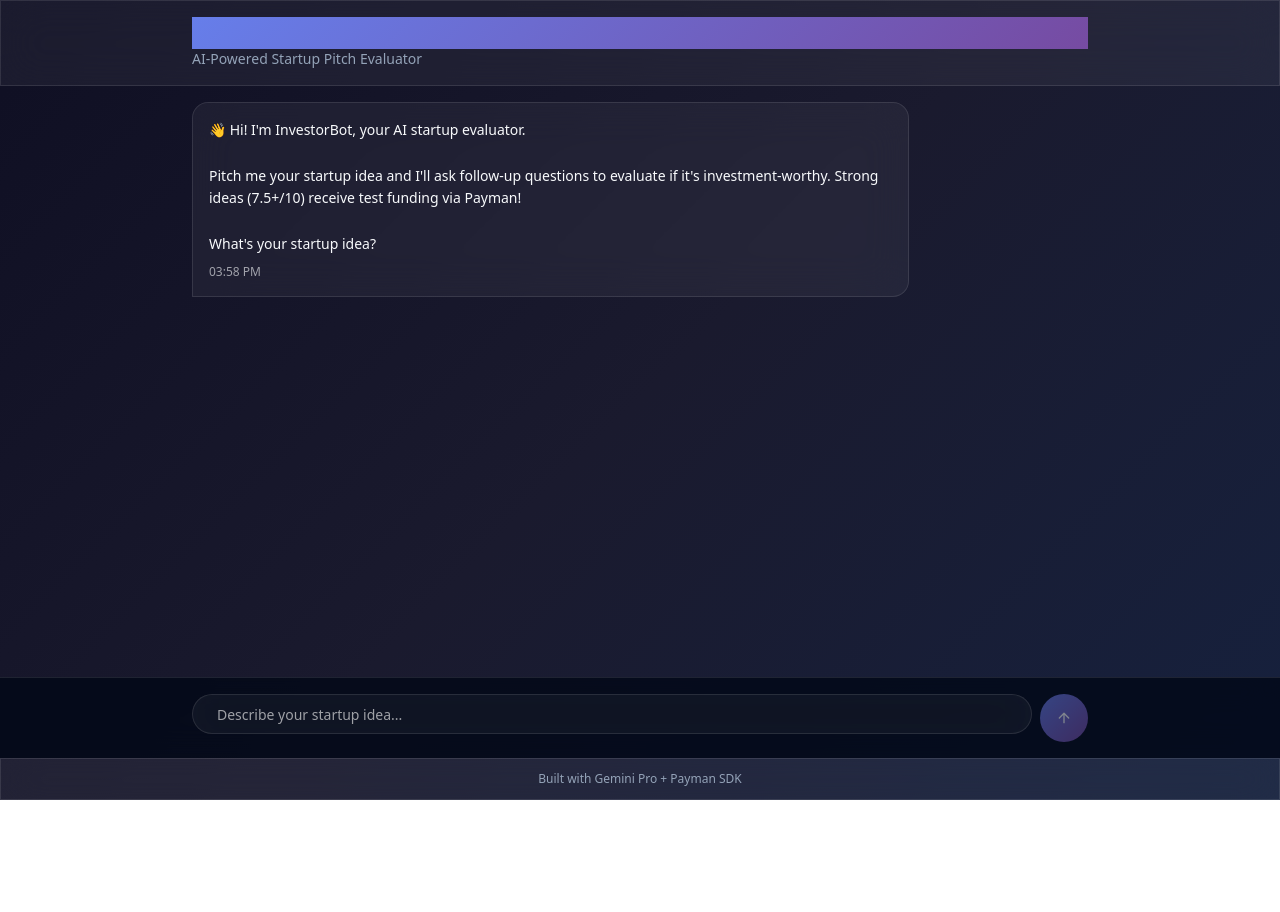
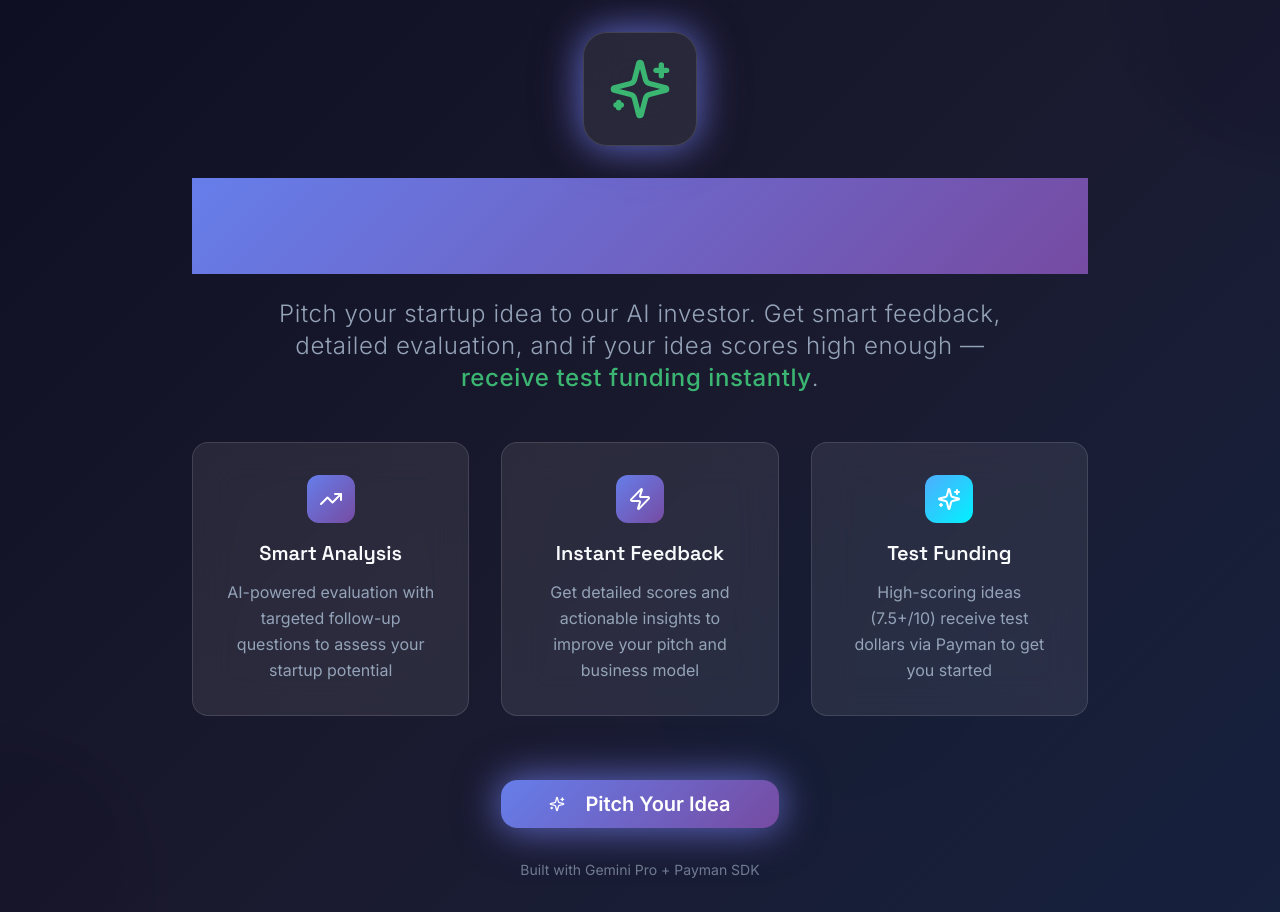
Before and after one commit to rajdesai17/pitch-ai-wallet, a React (Vite) app: page / in a window 1280 px wide. Before the commit the page ends 800 px from the top, so only its background shows below. Built offline with nearby package versions, Linux system fonts and the light colour scheme.

Commit message:
feat: Improve UI and add landing page
- Added a landing page with a "Pitch Your Idea" button.
- Enhanced the UI with cleaner aesthetics, improved spacing, and richer fonts.

```diff
--- a/src/components/ChatMessage.tsx
+++ b/src/components/ChatMessage.tsx
@@ -11,18 +11,18 @@ interface ChatMessageProps {
 const ChatMessage: React.FC<ChatMessageProps> = ({ message, isUser, timestamp }) => {
   return (
     <div className={cn(
-      "flex w-full mb-4",
+      "flex w-full",
       isUser ? "justify-end" : "justify-start"
     )}>
       <div className={cn(
-        "max-w-[80%] p-4 rounded-2xl glass",
+        "max-w-[85%] p-6 rounded-2xl glass transition-all duration-300 hover:scale-[1.02]",
         isUser
-          ? "gradient-primary text-white rounded-br-md"
-          : "bg-card/50 rounded-bl-md border"
+          ? "gradient-primary text-white rounded-br-md shadow-lg"
+          : "bg-card/50 rounded-bl-md border shadow-sm"
       )}>
-        <p className="text-sm leading-relaxed whitespace-pre-wrap">{message}</p>
+        <p className="text-sm leading-relaxed whitespace-pre-wrap font-medium">{message}</p>
         {timestamp && (
-          <p className="text-xs opacity-60 mt-2">
+          <p className="text-xs opacity-60 mt-3 font-light">
             {timestamp.toLocaleTimeString([], { hour: '2-digit', minute: '2-digit' })}
           </p>
         )}
--- /dev/null
+++ b/src/components/Landing.tsx
@@ -0,0 +1,91 @@
+
+import React from 'react';
+import { Button } from '@/components/ui/button';
+import { Sparkles, TrendingUp, Zap } from 'lucide-react';
+
+interface LandingProps {
+  onStartPitching: () => void;
+}
+
+const Landing: React.FC<LandingProps> = ({ onStartPitching }) => {
+  return (
+    <div className="min-h-screen flex flex-col items-center justify-center p-8 relative overflow-hidden">
+      {/* Background Elements */}
+      <div className="absolute inset-0 overflow-hidden">
+        <div className="absolute -top-40 -right-40 w-80 h-80 gradient-primary rounded-full mix-blend-multiply filter blur-xl opacity-20 animate-float"></div>
+        <div className="absolute -bottom-40 -left-40 w-80 h-80 gradient-hero rounded-full mix-blend-multiply filter blur-xl opacity-20 animate-float" style={{ animationDelay: '2s' }}></div>
+        <div className="absolute top-1/2 left-1/2 transform -translate-x-1/2 -translate-y-1/2 w-96 h-96 gradient-success rounded-full mix-blend-multiply filter blur-xl opacity-10 animate-float" style={{ animationDelay: '4s' }}></div>
+      </div>
+
+      {/* Content */}
+      <div className="relative z-10 text-center max-w-5xl mx-auto">
+        {/* Icon */}
+        <div className="mb-8 flex justify-center">
+          <div className="glass p-6 rounded-3xl animate-pulse-glow">
+            <Sparkles className="w-16 h-16 text-primary" />
+          </div>
+        </div>
+
+        {/* Hero Text */}
+        <h1 className="text-hero gradient-primary bg-clip-text text-transparent mb-6 leading-tight">
+          InvestorBot
+        </h1>
+
+        <p className="text-subtitle text-muted-foreground mb-12 max-w-3xl mx-auto leading-relaxed">
+          Pitch your startup idea to our AI investor. Get smart feedback,
+          detailed evaluation, and if your idea scores high enough —
+          <span className="text-primary font-medium"> receive test funding instantly</span>.
+        </p>
+
+        {/* Features */}
+        <div className="grid md:grid-cols-3 gap-8 mb-16 max-w-4xl mx-auto">
+          <div className="glass p-8 rounded-2xl text-center group hover:scale-105 transition-transform duration-300">
+            <div className="w-12 h-12 gradient-primary rounded-xl flex items-center justify-center mx-auto mb-4">
+              <TrendingUp className="w-6 h-6 text-white" />
+            </div>
+            <h3 className="text-xl font-semibold mb-3">Smart Analysis</h3>
+            <p className="text-muted-foreground leading-relaxed">
+              AI-powered evaluation with targeted follow-up questions to assess your startup potential
+            </p>
+          </div>
+
+          <div className="glass p-8 rounded-2xl text-center group hover:scale-105 transition-transform duration-300">
+            <div className="w-12 h-12 gradient-primary rounded-xl flex items-center justify-center mx-auto mb-4">
+              <Zap className="w-6 h-6 text-white" />
+            </div>
+            <h3 className="text-xl font-semibold mb-3">Instant Feedback</h3>
+            <p className="text-muted-foreground leading-relaxed">
+              Get detailed scores and actionable insights to improve your pitch and business model
+            </p>
+          </div>
+
+          <div className="glass p-8 rounded-2xl text-center group hover:scale-105 transition-transform duration-300">
+            <div className="w-12 h-12 gradient-success rounded-xl flex items-center justify-center mx-auto mb-4">
+              <Sparkles className="w-6 h-6 text-white" />
+            </div>
+            <h3 className="text-xl font-semibold mb-3">Test Funding</h3>
+            <p className="text-muted-foreground leading-relaxed">
+              High-scoring ideas (7.5+/10) receive test dollars via Payman to get you started
+            </p>
+          </div>
+        </div>
+
+        {/* CTA Button */}
+        <Button
+          onClick={onStartPitching}
+          className="gradient-primary text-white text-xl px-12 py-6 rounded-2xl font-semibold hover:scale-105 transition-all duration-300 animate-pulse-glow shadow-2xl"
+        >
+          <Sparkles className="w-6 h-6 mr-3" />
+          Pitch Your Idea
+        </Button>
+
+        {/* Subtitle */}
+        <p className="text-sm text-muted-foreground mt-8 opacity-70">
+          Built with Gemini Pro + Payman SDK
+        </p>
+      </div>
+    </div>
+  );
+};
+
+export default Landing;
--- a/src/index.css
+++ b/src/index.css
@@ -1,4 +1,5 @@
 
+@import url('https://fonts.googleapis.com/css2?family=Inter:wght@300;400;500;600;700&family=Space+Grotesk:wght@300;400;500;600;700&display=swap');
 @tailwind base;
 @tailwind components;
 @tailwind utilities;
@@ -35,9 +36,10 @@
     --input: 217.2 32.6% 17.5%;
     --ring: 212.7 26.8% 83.9%;
 
-    --glass-bg: rgba(255, 255, 255, 0.05);
-    --glass-border: rgba(255, 255, 255, 0.1);
+    --glass-bg: rgba(255, 255, 255, 0.08);
+    --glass-border: rgba(255, 255, 255, 0.12);
     --gradient-primary: linear-gradient(135deg, #667eea 0%, #764ba2 100%);
+    --gradient-hero: linear-gradient(135deg, #667eea 0%, #764ba2 50%, #f093fb 100%);
     --gradient-success: linear-gradient(135deg, #4facfe 0%, #00f2fe 100%);
 
     --sidebar-background: 240 5.9% 10%;
@@ -60,6 +62,12 @@
     @apply bg-background text-foreground;
     background: linear-gradient(135deg, #0f0f23 0%, #1a1a2e 50%, #16213e 100%);
     min-height: 100vh;
+    font-family: 'Inter', system-ui, -apple-system, sans-serif;
+  }
+
+  h1, h2, h3, h4, h5, h6 {
+    font-family: 'Space Grotesk', system-ui, -apple-system, sans-serif;
+    font-weight: 600;
   }
 }
 
@@ -74,7 +82,45 @@
     background: var(--gradient-primary);
   }
 
+  .gradient-hero {
+    background: var(--gradient-hero);
+  }
+
   .gradient-success {
     background: var(--gradient-success);
   }
+
+  .text-hero {
+    @apply text-6xl md:text-7xl lg:text-8xl font-bold tracking-tight;
+  }
+
+  .text-subtitle {
+    @apply text-xl md:text-2xl font-light tracking-wide;
+  }
+
+  .animate-float {
+    animation: float 6s ease-in-out infinite;
+  }
+
+  .animate-pulse-glow {
+    animation: pulse-glow 2s ease-in-out infinite alternate;
+  }
 }
+
+@keyframes float {
+  0%, 100% {
+    transform: translateY(0px);
+  }
+  50% {
+    transform: translateY(-20px);
+  }
+}
+
+@keyframes pulse-glow {
+  0% {
+    box-shadow: 0 0 20px rgba(102, 126, 234, 0.4);
+  }
+  100% {
+    box-shadow: 0 0 40px rgba(102, 126, 234, 0.8), 0 0 60px rgba(118, 75, 162, 0.4);
+  }
+}
--- a/src/pages/Index.tsx
+++ b/src/pages/Index.tsx
@@ -3,12 +3,17 @@ import ChatMessage from '@/components/ChatMessage';
 import ChatInput from '@/components/ChatInput';
 import WalletInput from '@/components/WalletInput';
 import PaymentCard from '@/components/PaymentCard';
+import Landing from '@/components/Landing';
+import { Button } from '@/components/ui/button';
+import { ArrowLeft } from 'lucide-react';
 import { Message, PitchEvaluation, PaymentResult } from '@/types/chat';
 import { mockAskApi, mockEvaluateApi, mockPayApi } from '@/utils/mockApi';
 
 type ChatState = 'initial' | 'asking' | 'evaluating' | 'wallet' | 'payment' | 'complete';
+type AppState = 'landing' | 'chat';
 
 const Index = () => {
+  const [appState, setAppState] = useState<AppState>('landing');
   const [messages, setMessages] = useState<Message[]>([
     {
       id: '1',
@@ -36,6 +41,30 @@ const Index = () => {
   useEffect(() => {
     scrollToBottom();
   }, [messages]);
+
+  const handleStartPitching = () => {
+    setAppState('chat');
+  };
+
+  const handleBackToLanding = () => {
+    setAppState('landing');
+    // Reset chat state
+    setChatState('initial');
+    setQuestions([]);
+    setCurrentQuestionIndex(0);
+    setAnswers([]);
+    setEvaluation(null);
+    setPaymentResult(null);
+    setWalletAddress('');
+    setMessages([
+      {
+        id: '1',
+        content: "👋 Hi! I'm InvestorBot, your AI startup evaluator.\n\nPitch me your startup idea and I'll ask follow-up questions to evaluate if it's investment-worthy. Strong ideas (7.5+/10) receive test funding via Payman!\n\nWhat's your startup idea?",
+        isUser: false,
+        timestamp: new Date()
+      }
+    ]);
+  };
 
   const addMessage = (content: string, isUser: boolean) => {
     const newMessage: Message = {
@@ -121,21 +150,38 @@ const Index = () => {
     }
   };
 
+  if (appState === 'landing') {
+    return <Landing onStartPitching={handleStartPitching} />;
+  }
+
   return (
     <div className="min-h-screen flex flex-col">
       {/* Header */}
-      <div className="glass border-b border-white/10 p-4">
-        <div className="max-w-4xl mx-auto">
-          <h1 className="text-2xl font-bold gradient-primary bg-clip-text text-transparent">
-            💼 InvestorBot
-          </h1>
-          <p className="text-sm text-muted-foreground">AI-Powered Startup Pitch Evaluator</p>
+      <div className="glass border-b border-white/10 p-6">
+        <div className="max-w-4xl mx-auto flex items-center justify-between">
+          <div className="flex items-center space-x-4">
+            <Button
+              variant="ghost"
+              size="sm"
+              onClick={handleBackToLanding}
+              className="text-muted-foreground hover:text-foreground"
+            >
+              <ArrowLeft className="w-4 h-4 mr-2" />
+              Back
+            </Button>
+            <div>
+              <h1 className="text-3xl font-bold gradient-primary bg-clip-text text-transparent">
+                💼 InvestorBot
+              </h1>
+              <p className="text-sm text-muted-foreground">AI-Powered Startup Pitch Evaluator</p>
+            </div>
+          </div>
         </div>
       </div>
 
       {/* Chat Messages */}
-      <div className="flex-1 overflow-y-auto p-4 pb-20">
-        <div className="max-w-4xl mx-auto space-y-4">
+      <div className="flex-1 overflow-y-auto p-6 pb-32">
+        <div className="max-w-4xl mx-auto space-y-6">
           {messages.map((message) => (
             <ChatMessage
               key={message.id}
@@ -163,10 +209,10 @@ const Index = () => {
           {/* Loading indicator */}
           {isLoading && (
             <div className="flex justify-start">
-              <div className="glass p-4 rounded-2xl rounded-bl-md border max-w-[80%]">
-                <div className="flex items-center space-x-2">
-                  <div className="animate-spin rounded-full h-4 w-4 border-b-2 border-primary"></div>
-                  <span className="text-sm text-muted-foreground">Thinking...</span>
+              <div className="glass p-6 rounded-2xl rounded-bl-md border max-w-[80%]">
+                <div className="flex items-center space-x-3">
+                  <div className="animate-spin rounded-full h-5 w-5 border-b-2 border-primary"></div>
+                  <span className="text-muted-foreground">Thinking...</span>
                 </div>
               </div>
             </div>
@@ -192,7 +238,7 @@ const Index = () => {
       />
 
       {/* Footer */}
-      <div className="glass border-t border-white/10 p-3">
+      <div className="glass border-t border-white/10 p-4">
         <div className="max-w-4xl mx-auto text-center">
           <p className="text-xs text-muted-foreground">
             Built with Gemini Pro + Payman SDK
```
